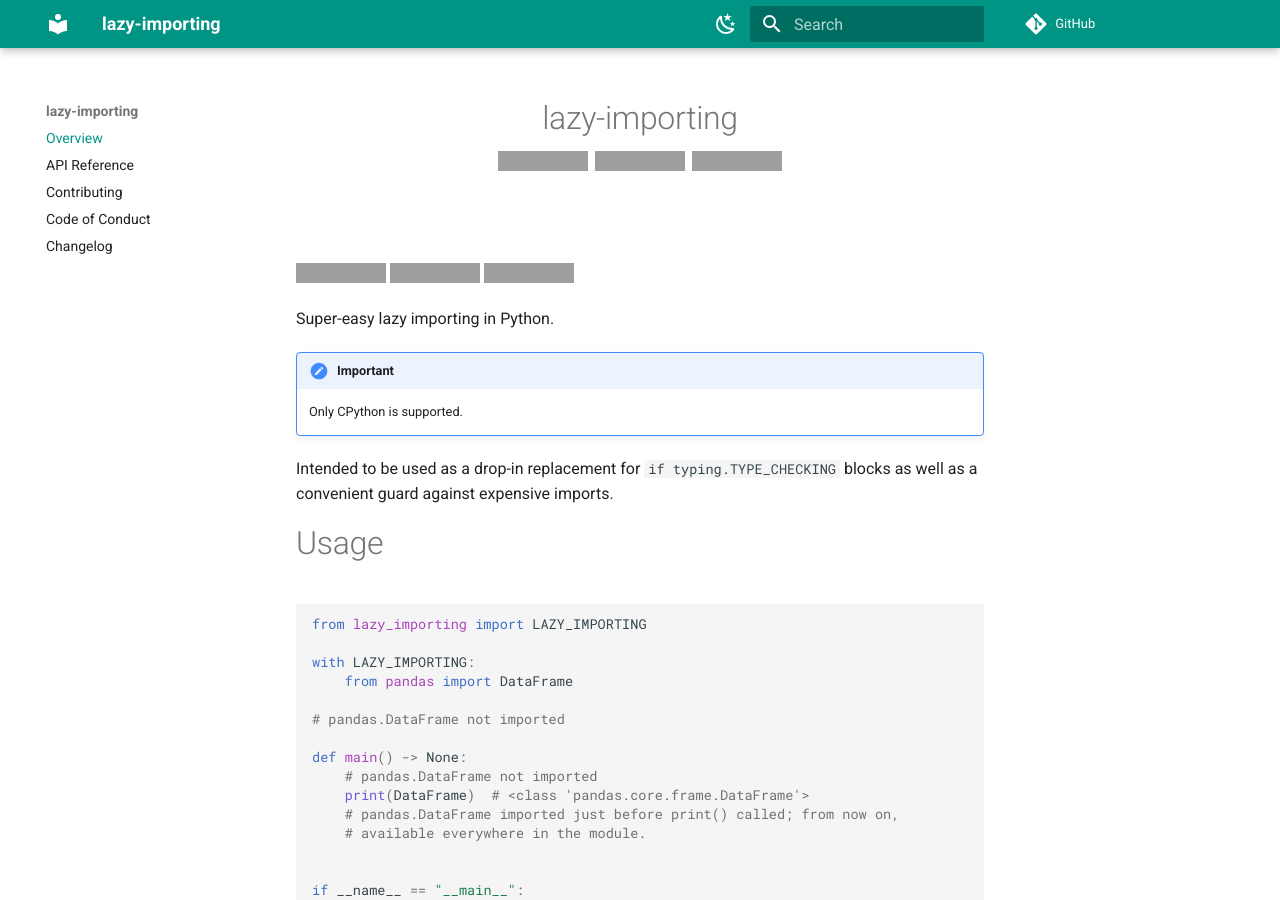
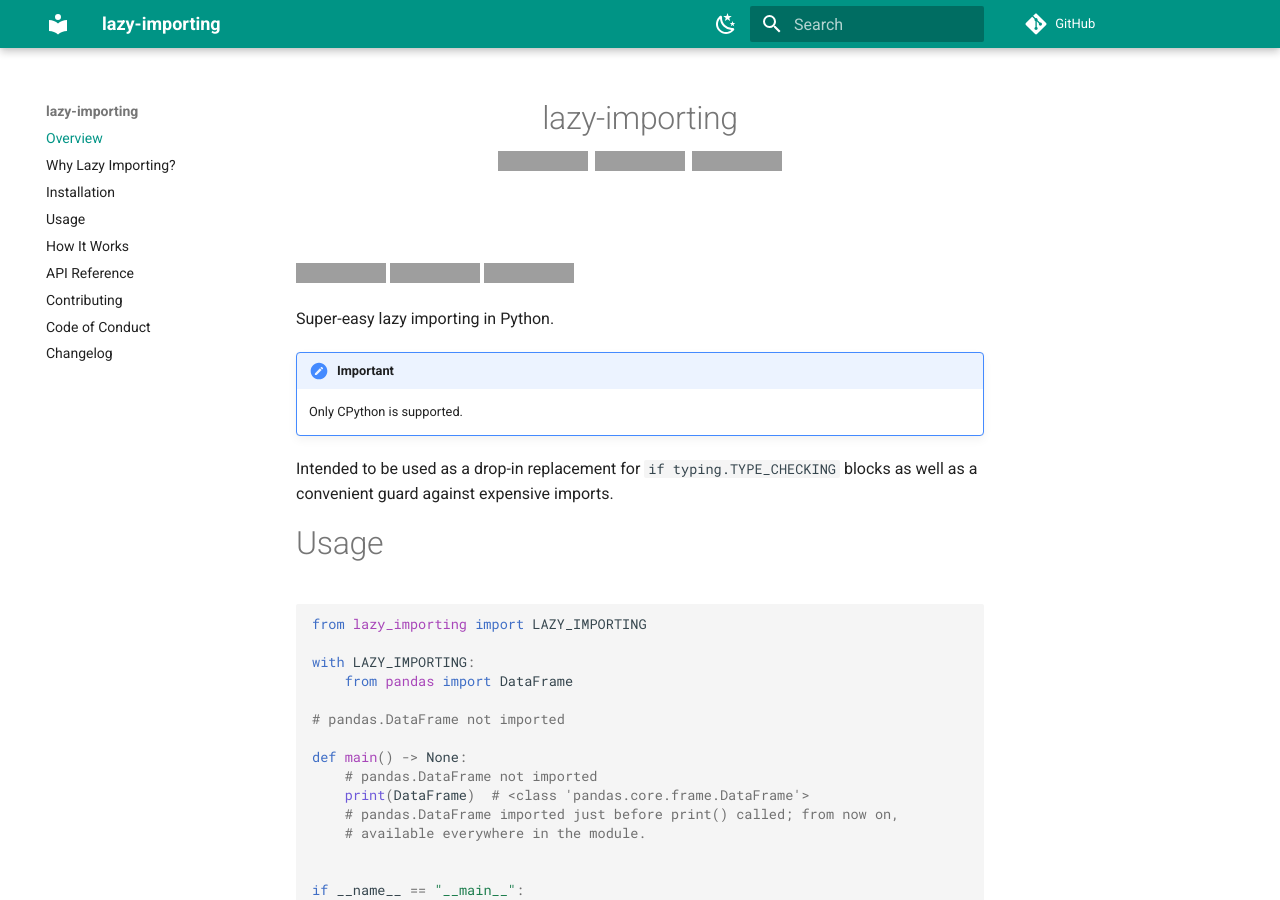
Before and after one commit to bswck/slothy, an MkDocs documentation site: the page built from docs/index.md, in a window 1280 px wide and 900 px high. Built offline with MkDocs 1.6.1 and Material for MkDocs 9.7.7, drawn with Linux system fonts in a browser that asks for light colours; comment, search, counter and statistics services are not loaded; grey boxes are pictures that could not be loaded.

Commit message:
Add new documentation sections

```diff
--- a/mkdocs.yml
+++ b/mkdocs.yml
@@ -11,6 +11,10 @@ watch:
 
 nav:
 - "Overview": "index.md"
+- "Why Lazy Importing?": "why_lazy_importing.md"
+- "Installation": "installation.md"
+- "Usage": "usage.md"
+- "How It Works": "how_it_works.md"
 - "API Reference": "api.md"
 - "Contributing": "contributing.md"
 - "Code of Conduct": "code_of_conduct.md"
```
Also changed, not shown: docs/how_it_works.md (added), docs/installation.md (added), docs/usage.md (added), docs/why_lazy_importing.md (added).
